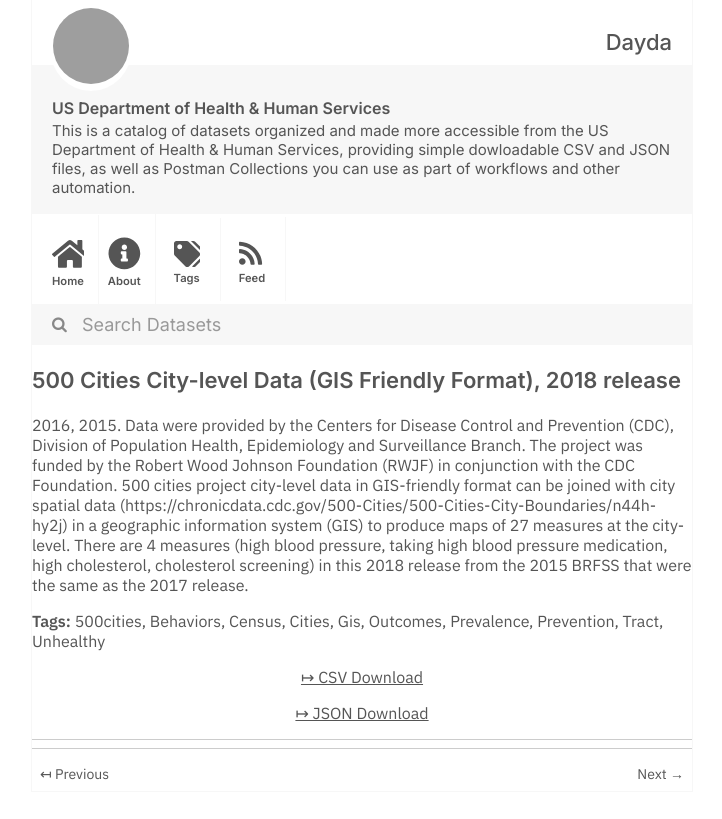
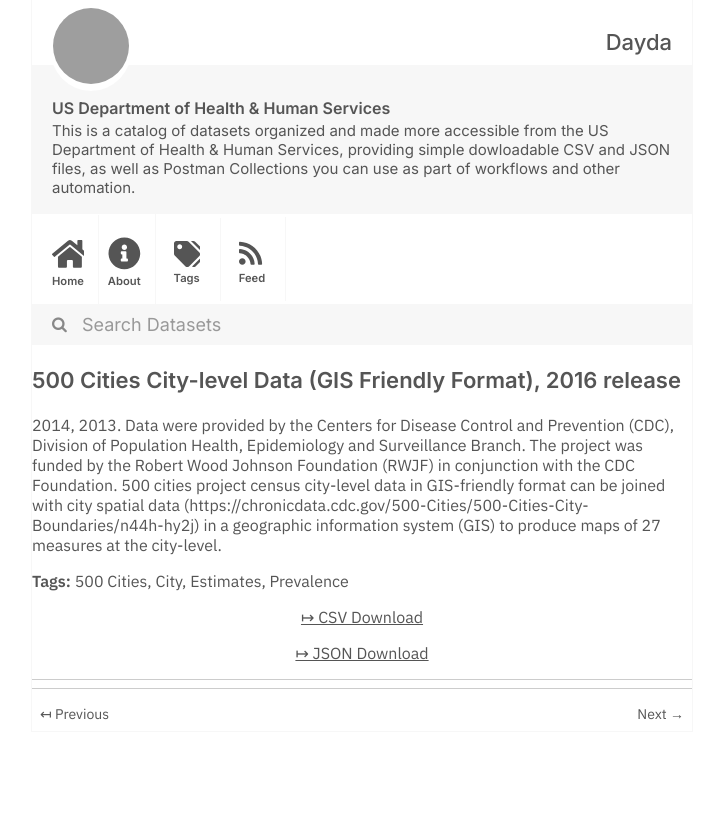
Before and after one commit to dayda-entities/us-department-of-health-and-human-services, a Jekyll site: the page built from _posts/2020-11-10-500-cities-city-level-data-gis.md, in a window 1280 px wide, cut to the strip 0-819 px from the top of the page. Shown: the whole strip, without its empty margins (278-1000 px from the left). Built offline with Jekyll 4.4.1, drawn with Linux system fonts in a browser that asks for light colours; grey boxes are pictures that could not be loaded.

Commit message:
Publish Data

```diff
--- a/_posts/2020-11-10-500-cities-city-level-data-gis.md
+++ b/_posts/2020-11-10-500-cities-city-level-data-gis.md
@@ -1,24 +1,18 @@
 ---
-title: '500 Cities City-level Data (GIS Friendly Format), 2018 release'
-created: '2020-11-10T16:18:52.107165'
-modified: '2021-04-21T22:39:33.603501'
+title: '500 Cities City-level Data (GIS Friendly Format), 2016 release'
+created: '2020-11-10T16:18:30.623273'
+modified: '2021-04-21T22:19:52.333596'
 state: active
 type: dataset
 tags:
-  - 500cities
-  - Behaviors
-  - Census
-  - Cities
-  - Gis
-  - Outcomes
+  - 500 Cities
+  - City
+  - Estimates
   - Prevalence
-  - Prevention
-  - Tract
-  - Unhealthy
 groups: []
-csv_url: 'https://data.cdc.gov/api/views/pf7q-w24q/rows.csv?accessType=DOWNLOAD'
-json_url: 'https://data.cdc.gov/api/views/pf7q-w24q/rows.json?accessType=DOWNLOAD'
+csv_url: 'https://data.cdc.gov/api/views/k56w-7tny/rows.csv?accessType=DOWNLOAD'
+json_url: 'https://data.cdc.gov/api/views/k56w-7tny/rows.json?accessType=DOWNLOAD'
 layout: post
 
 ---
-2016, 2015. Data were provided by the Centers for Disease Control and Prevention (CDC), Division of Population Health, Epidemiology and Surveillance Branch. The project was funded by the Robert Wood Johnson Foundation (RWJF) in conjunction with the CDC Foundation. 500 cities project city-level data in GIS-friendly format can be joined with city spatial data (https://chronicdata.cdc.gov/500-Cities/500-Cities-City-Boundaries/n44h-hy2j) in a geographic information system (GIS) to produce maps of 27 measures at the city-level. There are 4 measures (high blood pressure, taking high blood pressure medication, high cholesterol, cholesterol screening) in this 2018 release from the 2015 BRFSS that were the same as the 2017 release.
+2014, 2013. Data were provided by the Centers for Disease Control and Prevention (CDC), Division of Population Health, Epidemiology and Surveillance Branch. The project was funded by the Robert Wood Johnson Foundation (RWJF) in conjunction with the CDC Foundation. 500 cities project census city-level data in GIS-friendly format can be joined with city spatial data (https://chronicdata.cdc.gov/500-Cities/500-Cities-City-Boundaries/n44h-hy2j) in a geographic information system (GIS) to produce maps of 27 measures at the city-level.
```
